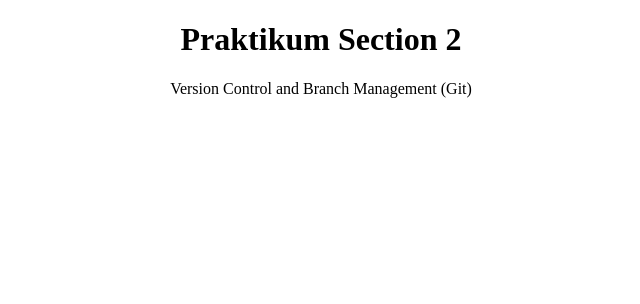
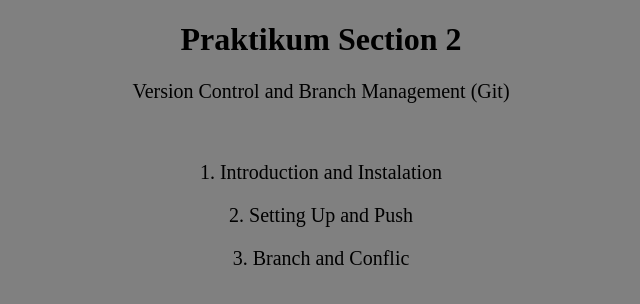
Before and after one commit to gpraditiya23/Praktikum-Section-2, a plain HTML site: page index.html in a window 1280 px wide. Shown: the whole page, without its empty margins (319-959 px from the left). Drawn offline with Linux system fonts and the light colour scheme.

Commit message:
feature2 index.html

```diff
--- a/index.html
+++ b/index.html
@@ -1,12 +1,30 @@
 <!DOCTYPE html>
 <html>
 <head>
-<title>Praktikum Section 2</title>
+<style>
+body {
+  background-color: grey;
+}
+
+h1 {
+  color: black;
+  text-align: center;
+}
+
+p {
+text-align: center;
+color : black;
+  font-family: serif;
+  font-size: 20px;
+}
+</style>
 </head>
 <body>
 
-<h1 align=center>Praktikum Section 2</h1>
-<p align=center>Version Control and Branch Management (Git)</p>
-
+<h1>Praktikum Section 2</h1>
+<p>Version Control and Branch Management (Git)</p><br>
+<p> 1. Introduction and Instalation <p>
+<p> 2. Setting Up and Push <p>
+<p> 3. Branch and Conflic<p>
 </body>
 </html>
```
